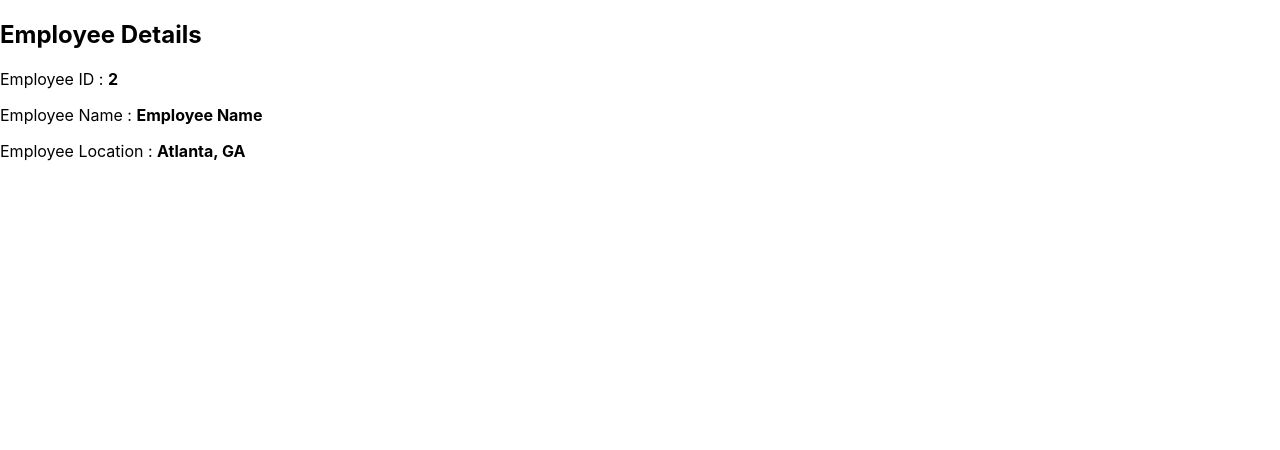
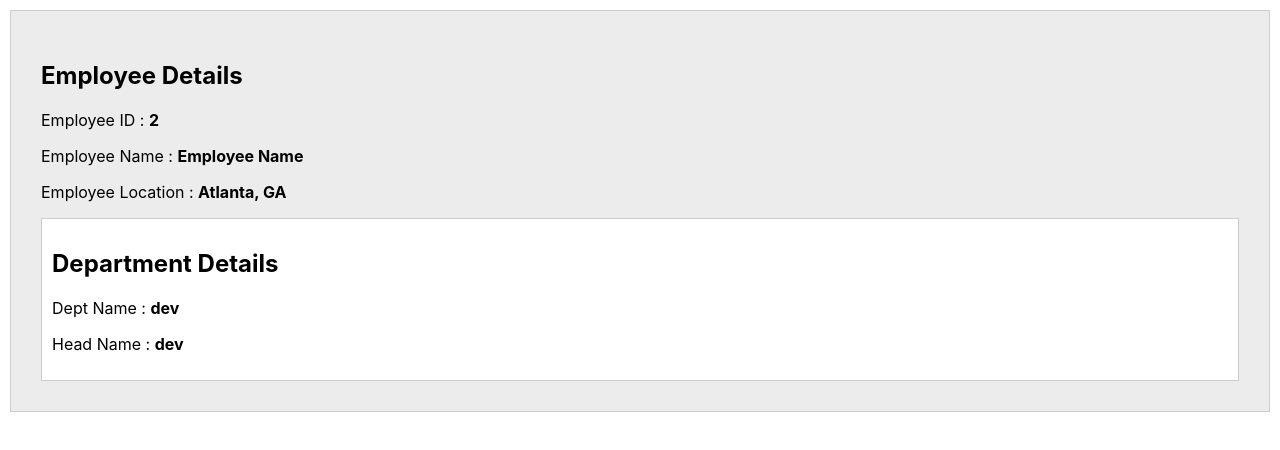
Before and after one commit to josedev123/react-demo, a React (Create React App) app: page / in a window 1280 px wide. Shown: the top 450 px of the page. Built offline with nearby package versions, Linux system fonts and the light colour scheme.

Commit message:
Class Components

```diff
--- a/src/index.js
+++ b/src/index.js
@@ -4,7 +4,7 @@ import './index.css';
 
 class Employee extends React.Component{
   render(){
-    return <div>
+    return <div className="employeeDetails">
         <h2>Employee Details</h2>
         <p>
           <label>Employee ID : <b>{this.props.Id}</b></label>
@@ -16,10 +16,29 @@ class Employee extends React.Component{
           <label>Employee Location : <b>{this.props.Location}</b></label>
         </p>
 
+      <Department DeptName={this.props.DeptName} HeadName={this.props.DeptName}></Department>
     </div>
   }
 }
 
-const element =<Employee Id="2" Name="Employee Name" Location="Atlanta, GA" ></Employee>
+class Department extends React.Component{
+  render() {
+    return <div className="deptInfo">
+      <h2>Department Details</h2>
+
+      <p>
+          <label>Dept Name : <b>{this.props.DeptName}</b></label>
+        </p>
+
+        <p>
+          <label>Head Name : <b>{this.props.HeadName}</b></label>
+        </p>
+    </div>
+
+  }
+
+}
+
+const element =<Employee Id="2" Name="Employee Name" Location="Atlanta, GA" DeptName="dev" HeadName="Dept. Name"></Employee>
 
 ReactDOM.render(element, document.getElementById("root"));
```
